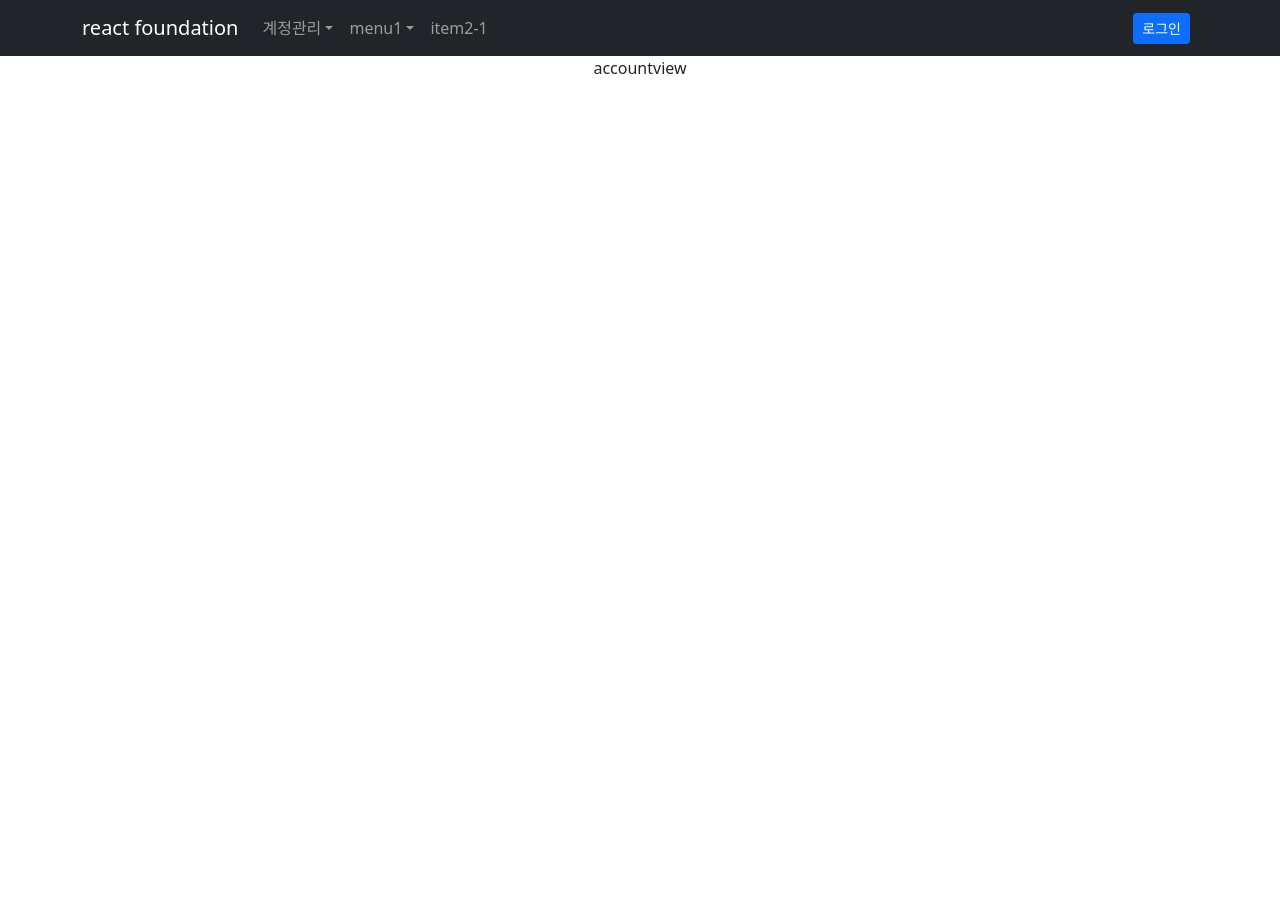
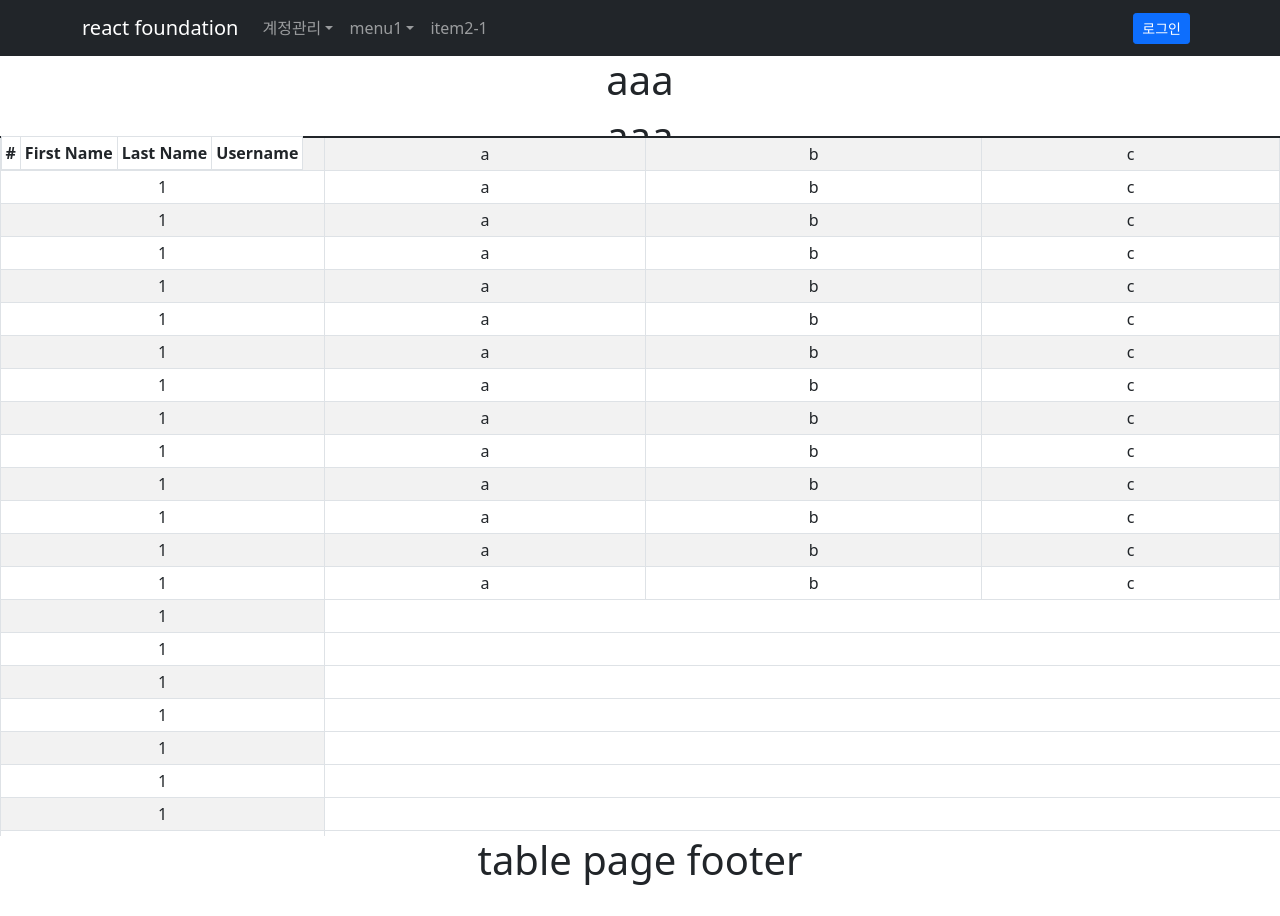
Before and after one commit to eldeach/reactfoundation, a React (Create React App) app: page /accountview in a window 1280 px wide. Before the commit the page ends 800 px from the top, so only its background shows below. Built offline with nearby package versions, Linux system fonts and the light colour scheme.

Commit message:
테이블 페이지 개발 중

```diff
--- a/src/App.css
+++ b/src/App.css
@@ -94,3 +94,19 @@ h1{
 {
   width:100vw;
 }
+
+/*======================= 테이블 페이지 =======================*/
+.tblheader{
+  overflow:scroll;
+  height: 80px;
+}
+
+.tblfooter{
+  overflow:scroll;
+  height: 80px;
+}
+
+.tbl{
+  overflow:scroll;
+  white-space:nowrap;
+}
--- a/src/App.js
+++ b/src/App.js
@@ -7,6 +7,7 @@ import { useEffect,useState} from 'react';
 import axios from 'axios';
 
 import LoginForm from './login/login';
+import AccountView from './login/accountView';
 import MyCanvas from './login/myCanvas'
 import {setLoginStat, setUserInfo} from "./store.js"
 import CreateAccount from './login/createAccount';
@@ -101,7 +102,7 @@ function App() {
         <Route path='/' element={<div>home</div>}/>
         <Route path='/createaccount' element={<CreateAccount/>}/>
         <Route path='/authmng' element={<div>authmng</div>}/>
-        <Route path='/accountview' element={<div>accountview</div>}/>
+        <Route path='/accountview' element={<AccountView/>}/>
         <Route path='/authlist' element={<div>authlist</div>}/>
         <Route path='/item1-1' element={ <div>item1-1</div> }/>
         <Route path='/item2-1' element={ <div>item2-1</div> }/>
--- /dev/null
+++ b/src/login/accountView.js
@@ -0,0 +1,154 @@
+import { useState } from 'react';
+import { Table, FloatingLabel, Button,Container,Row,Col  } from 'react-bootstrap';
+
+function AccountView(){
+    let [tableHeight,setTableHeight] = useState(700);
+
+    return(
+        <div>
+            <div className="tblheader">
+                <h1>aaa</h1>
+                <h1>aaa</h1>
+                <h1>aaa</h1>
+                <h1>aaa</h1>
+                <h1>aaa</h1>
+                <h1>aaa</h1>
+                <h1>aaa</h1>
+            </div>
+            <div className="tbl" style={{height:`${tableHeight}px`}}>
+                <Table size="sm" striped bordered hover>
+                    <thead style ={{backgroundColor:"white",position:"fixed"}}>
+                        <tr className="tableFixHead">
+                        <th>#</th>
+                        <th>First Name</th>
+                        <th>Last Name</th>
+                        <th>Username</th>
+                        </tr>
+                    </thead>
+                    <tbody>
+                        <tr>
+                            <td>1</td>
+                            <td>a</td>
+                            <td>b</td>
+                            <td>c</td>
+                        </tr>
+                        <tr>
+                        <td>1</td>
+                            <td>a</td>
+                            <td>b</td>
+                            <td>c</td>
+                        </tr>
+                        <tr>
+                        <td>1</td>
+                            <td>a</td>
+                            <td>b</td>
+                            <td>c</td>
+                        </tr>
+                        <tr>
+                        <td>1</td>
+                            <td>a</td>
+                            <td>b</td>
+                            <td>c</td>
+                        </tr>
+                        <tr>
+                        <td>1</td>
+                            <td>a</td>
+                            <td>b</td>
+                            <td>c</td>
+                        </tr>
+                        <tr>
+                        <td>1</td>
+                            <td>a</td>
+                            <td>b</td>
+                            <td>c</td>
+                        </tr>
+                        <tr>
+                        <td>1</td>
+                            <td>a</td>
+                            <td>b</td>
+                            <td>c</td>
+                        </tr>
+                        <tr>
+                        <td>1</td>
+                            <td>a</td>
+                            <td>b</td>
+                            <td>c</td>
+                        </tr>
+                        <tr>
+                        <td>1</td>
+                            <td>a</td>
+                            <td>b</td>
+                            <td>c</td>
+                        </tr>
+                        <tr>
+                        <td>1</td>
+                            <td>a</td>
+                            <td>b</td>
+                            <td>c</td>
+                        </tr>
+                        <tr>
+                        <td>1</td>
+                            <td>a</td>
+                            <td>b</td>
+                            <td>c</td>
+                        </tr>
+                        <tr>
+                        <td>1</td>
+                            <td>a</td>
+                            <td>b</td>
+                            <td>c</td>
+                        </tr>
+                        <tr>
+                        <td>1</td>
+                            <td>a</td>
+                            <td>b</td>
+                            <td>c</td>
+                        </tr>
+                        <tr>
+                        <td>1</td>
+                            <td>a</td>
+                            <td>b</td>
+                            <td>c</td>
+                        </tr>
+                        <tr>
+                            <td>1</td>
+                        </tr>
+                        <tr>
+                            <td>1</td>
+                        </tr>
+                        <tr>
+                            <td>1</td>
+                        </tr>
+                        <tr>
+                            <td>1</td>
+                        </tr>
+                        <tr>
+                            <td>1</td>
+                        </tr>
+                        <tr>
+                            <td>1</td>
+                        </tr>
+                        <tr>
+                            <td>1</td>
+                        </tr>
+                        <tr>
+                            <td>1</td>
+                        </tr>
+                        <tr>
+                            <td>1</td>
+                        </tr>
+                        <tr>
+                            <td>1</td>
+                        </tr>
+                    </tbody>
+                </Table>
+            </div>
+            <div className='tblfooter'>
+                <h1>table page footer</h1>
+            </div>
+        </div>
+    )
+
+}
+
+export default AccountView
```
